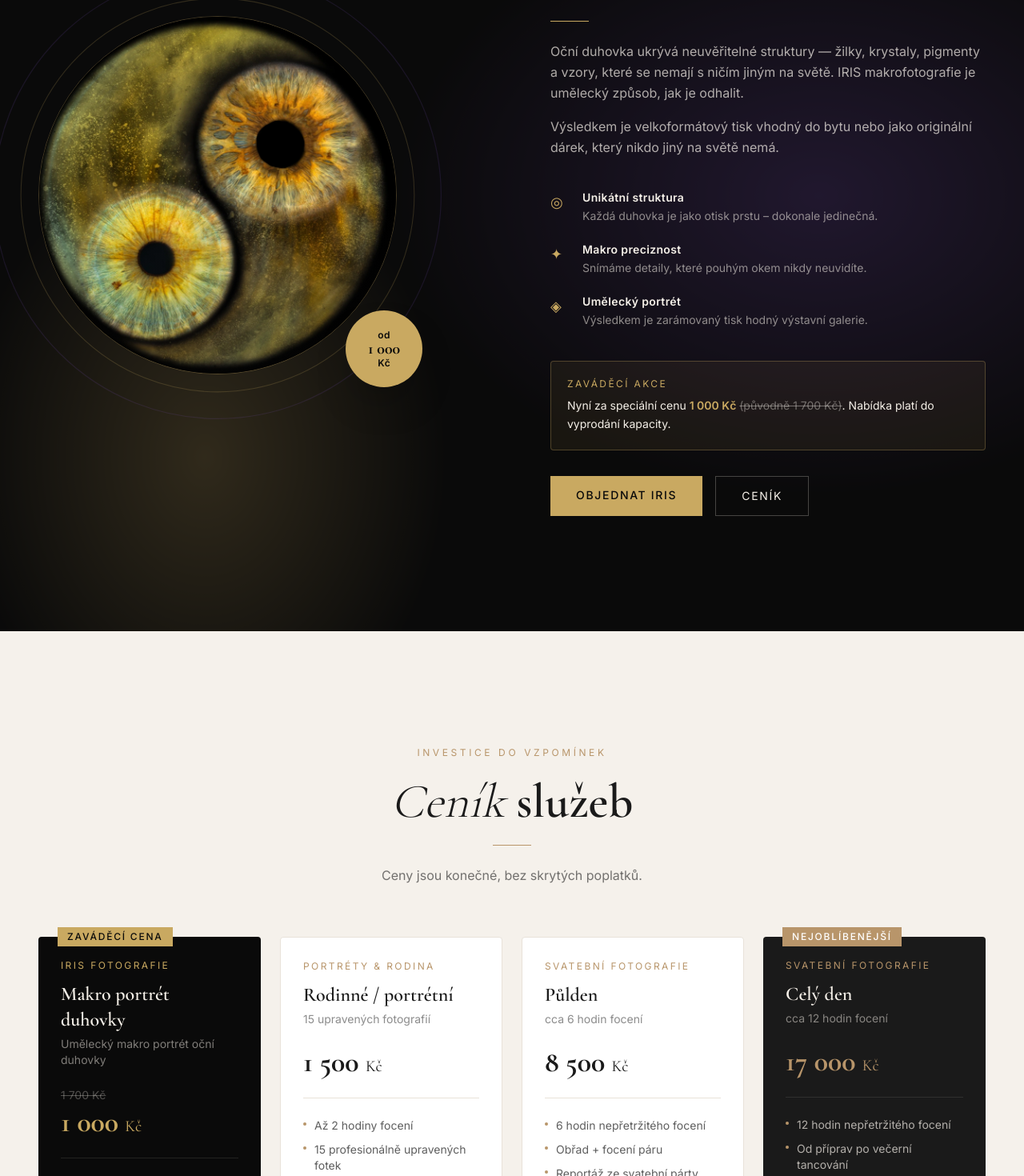
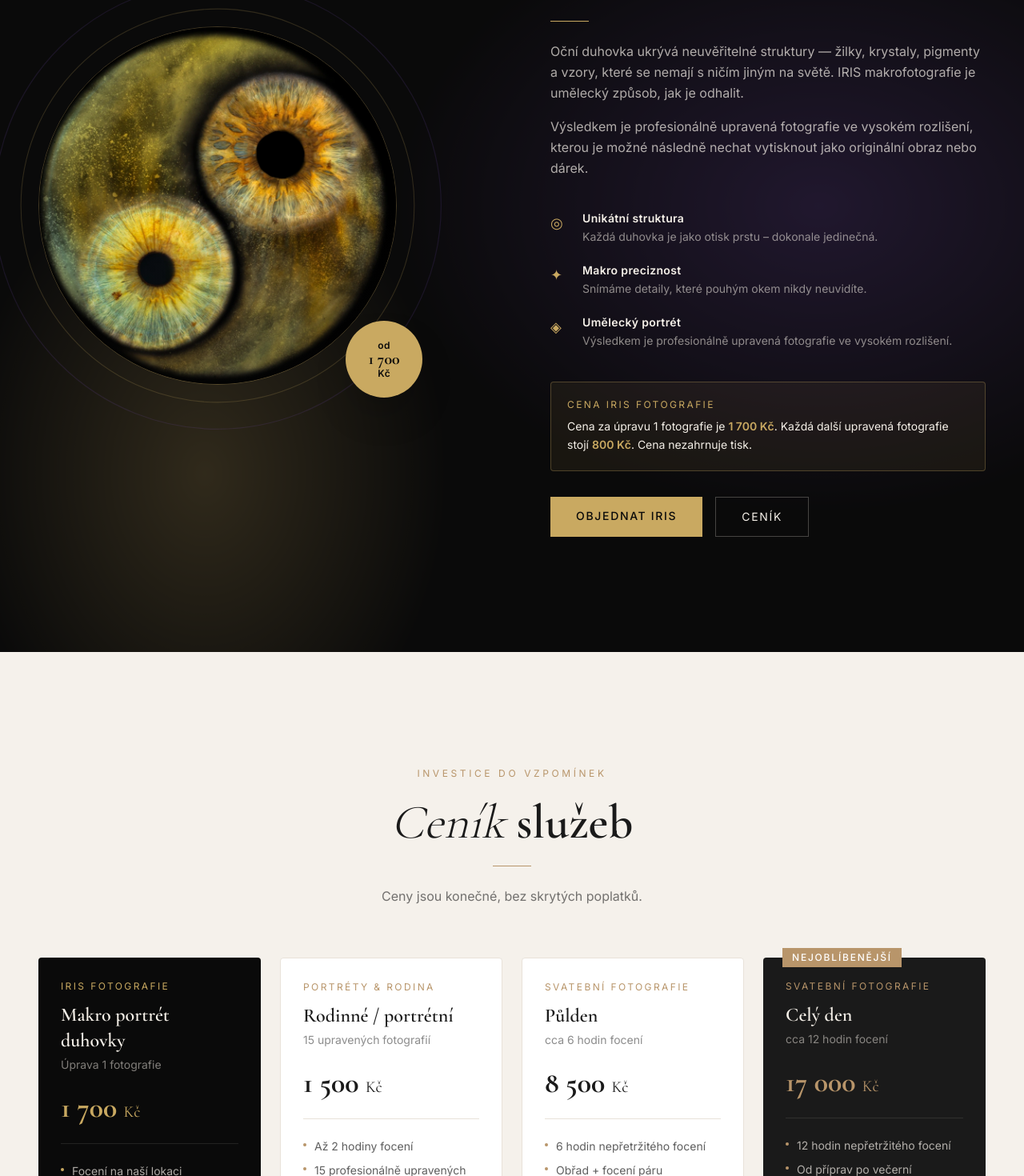
Before and after one commit to Softema/MiraJurka--Photography, a Next.js app: page / in a window 1280 px wide. Shown: the part 3014-4484 px from the top of the page at 80% size. Built offline with nearby package versions, Linux system fonts and the light colour scheme; no server answers.

Commit message:
Update IRIS pricing

```diff
--- a/components/sections/IrisSection.tsx
+++ b/components/sections/IrisSection.tsx
@@ -16,7 +16,7 @@ const irisFeatures = [
   {
     icon: "◈",
     title: "Umělecký portrét",
-    desc: "Výsledkem je zarámovaný tisk hodný výstavní galerie.",
+    desc: "Výsledkem je profesionálně upravená fotografie ve vysokém rozlišení.",
   },
 ];
 
@@ -65,7 +65,7 @@ export default function IrisSection() {
                   od
                 </span>
                 <span className="text-xl font-display font-bold leading-none">
-                  1 000
+                  1 700
                 </span>
                 <span className="text-xs font-body font-semibold leading-tight">
                   Kč
@@ -89,8 +89,8 @@ export default function IrisSection() {
               IRIS makrofotografie je umělecký způsob, jak je odhalit.
             </p>
             <p className="text-[#F5F0E8]/70 font-body text-base leading-relaxed mb-10">
-              Výsledkem je velkoformátový tisk vhodný do bytu nebo jako
-              originální dárek, který nikdo jiný na světě nemá.
+              Výsledkem je profesionálně upravená fotografie ve vysokém rozlišení,
+  kterou je možné následně nechat vytisknout jako originální obraz nebo dárek.
             </p>
 
             {/* Features */}
@@ -112,18 +112,17 @@ export default function IrisSection() {
               ))}
             </div>
 
-            {/* Akční nabídka */}
+            {/* Cena IRIS fotografie */}
 <div className="border border-[#C9A961]/30 bg-[#C9A961]/8 p-5 mb-8 rounded-sm">
   <p className="text-[#C9A961] text-xs tracking-[0.2em] uppercase mb-2 font-body">
-                Zaváděcí akce
+    Cena IRIS fotografie
   </p>
   <p className="text-[#F5F0E8] font-body text-sm leading-relaxed">
-                Nyní za speciální cenu{" "}
-                <strong className="text-[#C9A961]">1 000 Kč</strong>{" "}
-                <span className="text-[#F5F0E8]/40 line-through">
-                  (původně 1 700 Kč)
-                </span>
-                . Nabídka platí do vyprodání kapacity.
+    Cena za úpravu 1 fotografie je{" "}
+    <strong className="text-[#C9A961]">1 700 Kč</strong>.
+    Každá další upravená fotografie stojí{" "}
+    <strong className="text-[#C9A961]">800 Kč</strong>.
+    Cena nezahrnuje tisk.
   </p>
 </div>
 
--- a/components/sections/PricingSection.tsx
+++ b/components/sections/PricingSection.tsx
@@ -3,16 +3,17 @@ const plans = [
   id: "iris",
   category: "IRIS Fotografie",
   name: "Makro portrét duhovky",
-    price: "1 000",
-    originalPrice: "1 700",
+  price: "1 700",
+  originalPrice: null,
   currency: "Kč",
-    badge: "Zaváděcí cena",
-    details: "Umělecký makro portrét oční duhovky",
+  badge: null,
+  details: "Úprava 1 fotografie",
   includes: [
     "Focení na naší lokaci",
+    "Úprava 1 fotografie",
     "Digitální soubor ve vysokém rozlišení",
-      "Základní retuš a úprava barev",
-      "Možnost tisku na plátno nebo akryl",
+    "Každá další upravená fotografie +800 Kč",
+    "Tisk není zahrnut v ceně",
   ],
     dark: true,
     featured: true,
--- a/lib/schema.ts
+++ b/lib/schema.ts
@@ -16,7 +16,7 @@ export function getLocalBusinessSchema() {
     email: "mirekkjurka@seznam.cz",
     image: `${baseUrl}/images/wedding-hero.webp`,
     logo: `${baseUrl}/favicon.ico`,
-    priceRange: "1 000–17 000 Kč",
+    priceRange: "1 500–17 000 Kč",
     currenciesAccepted: "CZK",
     paymentAccepted: "Hotovost, bankovní převod",
     areaServed: [
@@ -47,12 +47,13 @@ export function getLocalBusinessSchema() {
         {
   "@type": "Offer",
   name: "IRIS Fotografie duhovky",
-          description: "Umělecký makro portrét oční duhovky",
-          price: "1000",
+  description:
+    "Úprava 1 fotografie oční duhovky. Každá další upravená fotografie +800 Kč. Tisk není zahrnut v ceně.",
+  price: "1700",
   priceCurrency: "CZK",
   priceSpecification: {
     "@type": "PriceSpecification",
-            price: "1000",
+    price: "1700",
     priceCurrency: "CZK",
   },
 },
```
Lines whose indentation alone changed are shown as unchanged.
